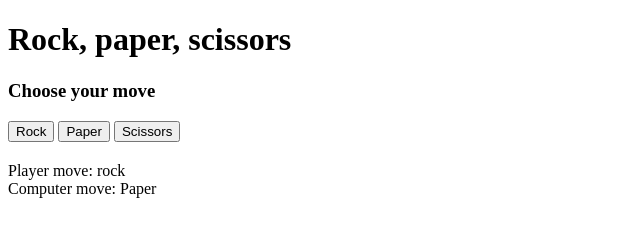
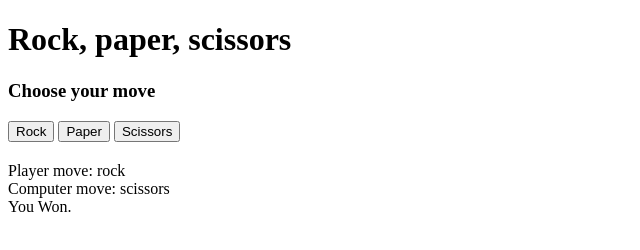
Before and after one commit to JakBuczek/rock-paper-scissors, a plain HTML site: page index.html in a window 1280 px wide. Both pictures are taken after a click on the button "Rock". Shown: the full height of the page, 0-640 px from the left. Drawn offline with Linux system fonts and the light colour scheme.

Commit message:
add result

```diff
--- a/functions.js
+++ b/functions.js
@@ -8,7 +8,20 @@ function createRandomMove() {
 
 function displaymove(playermove, computermove) {
     const playermoveresult = document.querySelector("#playermove");
-    const computerMoveresult = document.querySelector("#computermove");
+    const computermoveresult = document.querySelector("#computermove");
     playermoveresult.innerHTML = playermove;
     computermoveresult.innerHTML = computermove;
 }
+
+function displayresult(playermove, computermove) {
+    const resultdisplay = document.querySelector("#result");
+
+    if(playermove === computermove) resultdisplay.innerHTML = 'Draw.';
+    else if(playermove === "paper"
+            && computermove === "scissors") resultdisplay.innerHTML = 'You lost.';
+    else if(playermove === "rock"
+            && computermove === "paper") resultdisplay.innerHTML = 'You lost.';
+    else if(playermove === "scissors"
+            && computermove === "rock") resultdisplay.innerHTML = 'You lost.';
+    else resultdisplay.innerHTML = "You Won."
+}
--- a/index.html
+++ b/index.html
@@ -22,7 +22,7 @@
                 <span>Computer move:</span>
                 <span id="computermove">Paper</span>
             </div>
-            <div id="result"></div>
+            <div id="result">You won.</div>
         </div>
         <script src='./functions.js'>
         </script>
--- a/script.js
+++ b/script.js
@@ -5,14 +5,17 @@ const scissors = document.querySelector("#scissors");
 rock.addEventListener("click", function() {
     const randomMove = createRandomMove();
     displaymove(this.id, randomMove);
+    displayresult(this.id, randomMove);
 })
 
 paper.addEventListener("click", function() {
     const randomMove = createRandomMove();
     displaymove(this.id, randomMove);
+    displayresult(this.id, randomMove);
 })
 
 scissors.addEventListener("click", function() {
     const randomMove = createRandomMove();
     displaymove(this.id, randomMove);
+    displayresult(this.id, randomMove);
 })
```
